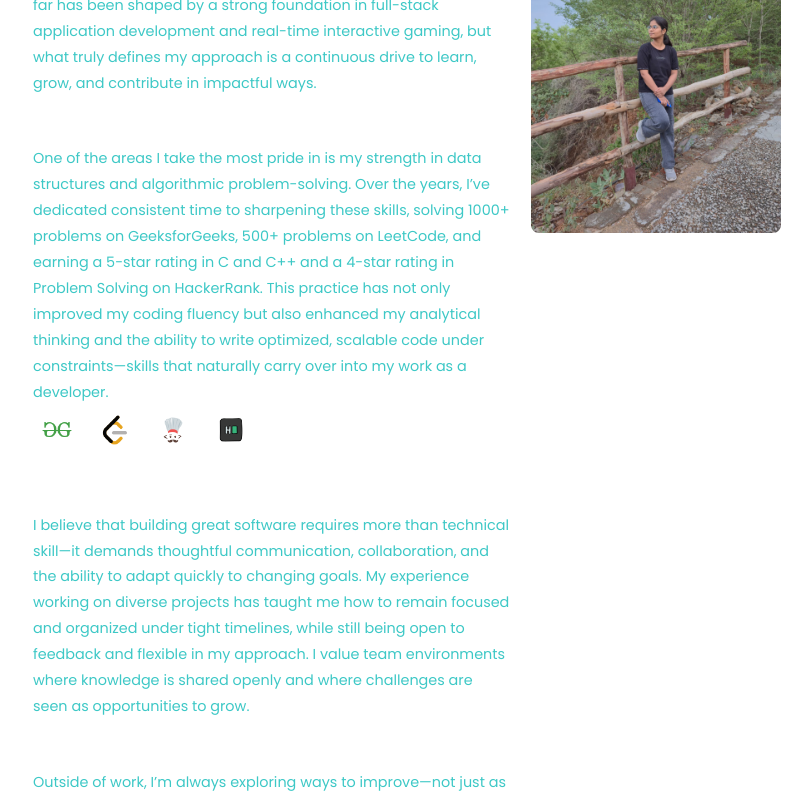
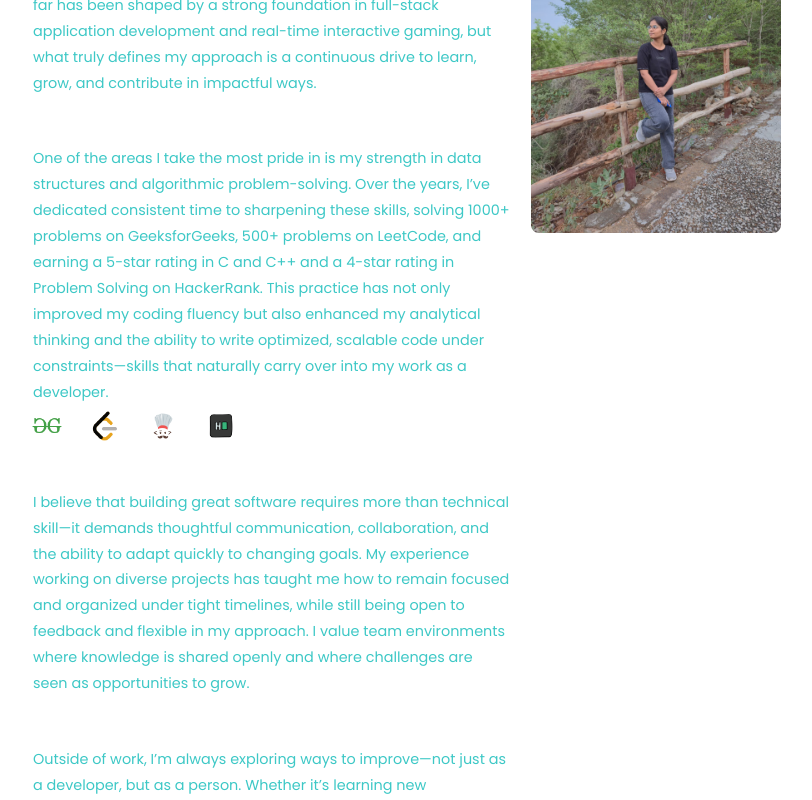
Before and after one commit to geetanjalising/PortfolioNew, a React (Create React App) app: page / in a window 1280 px wide. Shown: the part 1060-1860 px from the top of the page, without its empty margins (243-1055 px from the left). Built offline with nearby package versions, Linux system fonts and the light colour scheme.

Commit message:
removed unused imports

```diff
--- a/public/index.html
+++ b/public/index.html
@@ -33,7 +33,7 @@
 
     <title>Geetanjali Singh</title>
   </head>
-  <body style="overflow-x: hidden;;">
+  <body style="overflow-x: hidden; max-width: 100%;">
     <noscript>You need to enable JavaScript to run this app.</noscript>
     <div id="root"></div>
     <!--
--- a/src/App.js
+++ b/src/App.js
@@ -4,7 +4,6 @@ import About from "./Component/About/About";
 import Contact from "./Component/Contact/Contact";
 import Project from "./Component/Project/Project";
 import Experience from "./Component/Experience/Experience";
-import { GiHamburgerMenu } from "react-icons/gi";
 import { HiOutlineMenuAlt3 } from "react-icons/hi";
 
 import React, { useEffect, useState, useRef } from "react";
--- a/src/Component/About/About.css
+++ b/src/Component/About/About.css
@@ -53,6 +53,20 @@ h3 {
   color: #3dc8c6;
   padding: 15px 20px;
   border-radius: 12px;
+}
+.coding-handles p{
+  font-family: "Poppins", sans-serif;
+  font-size: 0.9rem;
+  line-height: 1.8;
+  margin-bottom: 0px;
+  color: #3dc8c6;
+  padding: 15px 20px;
+  border-radius: 12px;
+}
+.coding-icons{
+  margin-top: -20px;
+    padding: 1px 10px;
+    margin-bottom: 20px;
 }
 .aboutBody {
   display: flex;
--- a/src/Component/About/About.js
+++ b/src/Component/About/About.js
@@ -1,4 +1,4 @@
-import React, { useEffect, useRef, useState } from "react";
+import React, { useEffect} from "react";
 import pic from "./me.jpeg";
 import gfg from "./gfg.png";
 import codechef from "./codechef.png";
@@ -57,17 +57,20 @@ const About = () => {
               defines my approach is a continuous drive to learn, grow, and
               contribute in impactful ways.
             </p>
+            <div className="coding-handles">
               <p data-aos="zoom-in-left">
                 One of the areas I take the most pride in is my strength in data
                 structures and algorithmic problem-solving. Over the years, I’ve
                 dedicated consistent time to sharpening these skills, solving
                 1000+ problems on GeeksforGeeks, 500+ problems on LeetCode, and
                 earning a 5-star rating in C and C++ and a 4-star rating in
-              Problem Solving on HackerRank. This practice has not only improved
-              my coding fluency but also enhanced my analytical thinking and the
-              ability to write optimized, scalable code under constraints—skills
-              that naturally carry over into my work as a developer.
-              <div>
+                Problem Solving on HackerRank. This practice has not only
+                improved my coding fluency but also enhanced my analytical
+                thinking and the ability to write optimized, scalable code under
+                constraints—skills that naturally carry over into my work as a
+                developer.
+              </p>
+              <div className="coding-icons" data-aos="zoom-in-left">
                 <a
                   href="https://auth.geeksforgeeks.org/user/geetanjalisingh1815/?utm_source=geeksforgeeks&utm_medium=my_profile&utm_campaign=auth_user"
                   target="_blank"
@@ -98,7 +101,7 @@ const About = () => {
                   <img src={hackerrank} alt="codechef"></img>
                 </a>
               </div>
-            </p>
+            </div>
             <p data-aos="zoom-in-left">
               I believe that building great software requires more than
               technical skill—it demands thoughtful communication,
--- a/src/Component/Footer/Footer.js
+++ b/src/Component/Footer/Footer.js
@@ -1,4 +1,3 @@
-import React, { useEffect, useRef } from "react";
 import {
   FaHome,
   FaPhone,
@@ -7,7 +6,6 @@ import {
   FaWhatsapp,
   FaTelegramPlane,
 } from "react-icons/fa";
-import { motion, useInView, useAnimation, useIsPresent } from "framer-motion";
 
 import "./Footer.css";
 const Footer = () => {
--- a/src/Component/Home/Home.js
+++ b/src/Component/Home/Home.js
@@ -1,9 +1,8 @@
 import React, { useEffect, useRef } from "react";
 import "./Home.css";
 import Typical from "react-typical";
-import { FaLinkedin, FaGithub, FaTwitter } from "react-icons/fa";
 import ParticlesComponent from "./particles";
-import { motion, useInView, useAnimation, useIsPresent } from "framer-motion";
+import { motion, useInView } from "framer-motion";
 
 const Home = () => {
   const refItem = useRef();
```
Also changed, not shown: src/Component/Experience/Experience.js (+7 -7 lines), src/Component/Project/Project.js (+2 -7 lines). Lines whose indentation alone changed are shown as unchanged.
